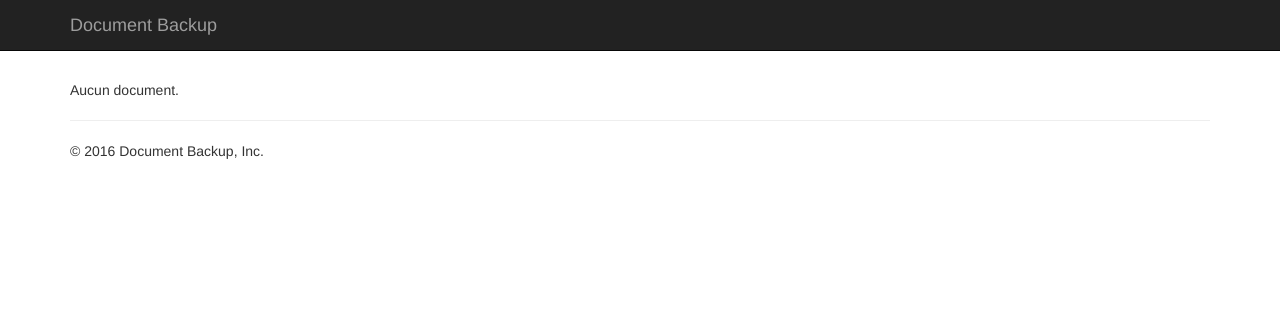
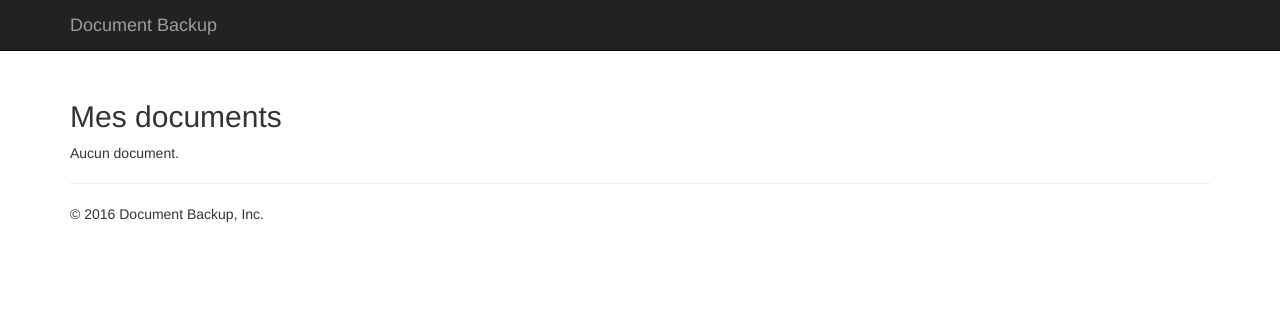
Before and after one commit to tmartinfr/docalabri, a Django app: page /documents/ in a window 1280 px wide. Shown: the top 311 px of the page. Run offline with Django 3.2, Linux system fonts and the light colour scheme; data that the repository does not hold is empty; parts of the project's set-up code (start-up, migrations or seed data) failed here and were passed over; some libraries are stand-ins or nearby versions.

Commit message:
Add title on document list

```diff
--- a/documents/templates/documents/document_list.html
+++ b/documents/templates/documents/document_list.html
@@ -1,6 +1,7 @@
 {% extends "base.html" %}
 
 {% block content %}
+    <h2>Mes documents</h2>
     {% if document_list %}
         <div class="list-group">
             {% for document in document_list %}
@@ -14,7 +15,4 @@
     {% else %}
         Aucun document.
     {% endif %}
-
-
-
 {% endblock %}
```
